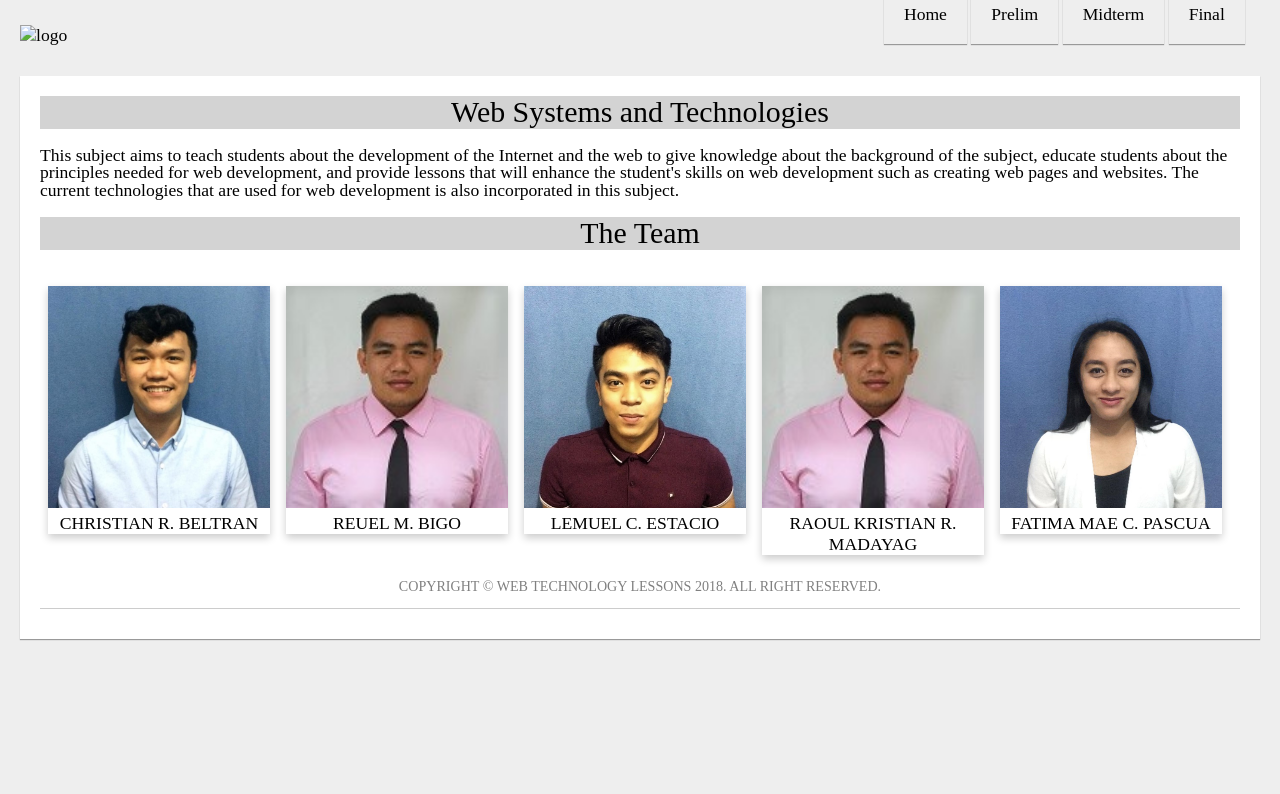
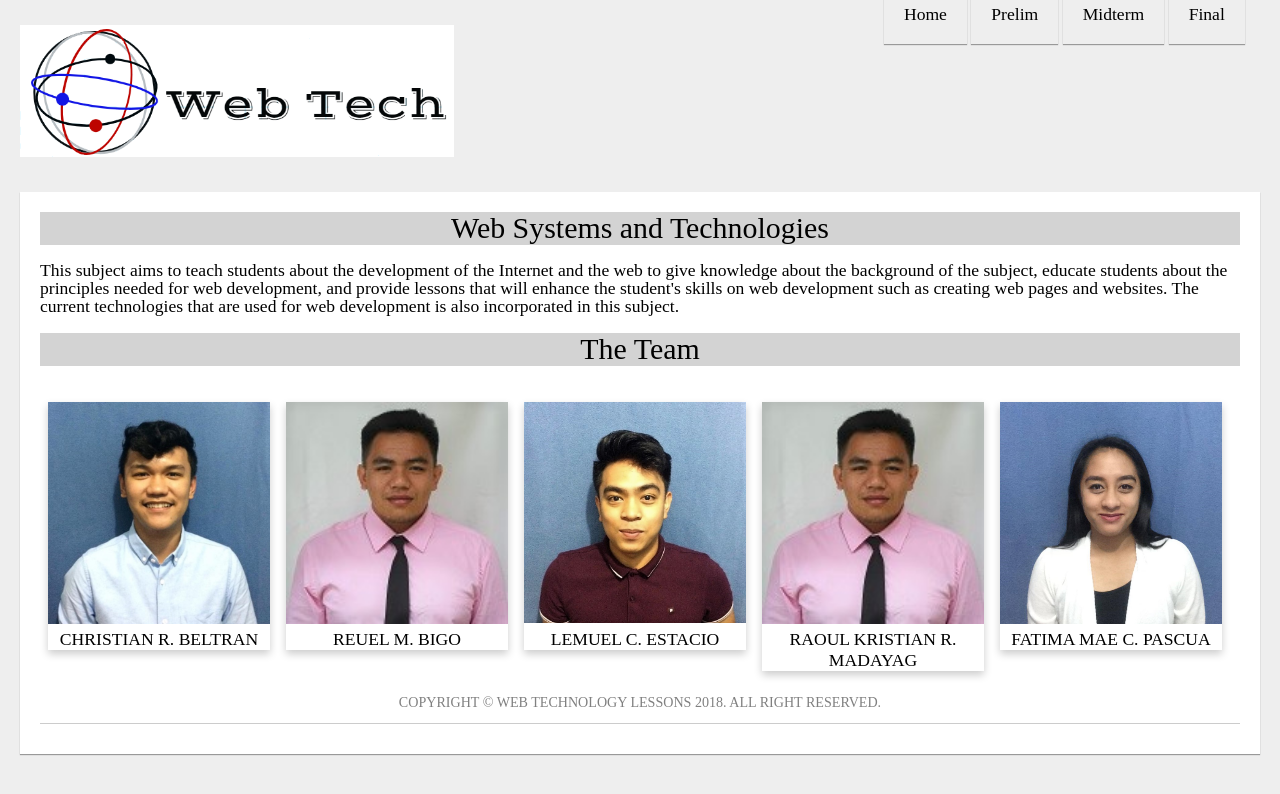
Before and after one commit to BigoReuelM/WebtekCourseWebsite_2ndsem_2017-2018, a plain HTML site: page index.html in a window 1280 px wide. Drawn offline with Linux system fonts and the light colour scheme.

Commit message:
Update index.html

```diff
--- a/index.html
+++ b/index.html
@@ -16,7 +16,7 @@
 
 	<div id="page">
 		<div id="logo">
-			<img src="css/mainlogo.png" alt="logo" style="width:100%">
+			<img src="img/mainlogo.png" alt="logo" style="width:100%">
 		</div>
 		<div id="nav">
 			<ul>
```
